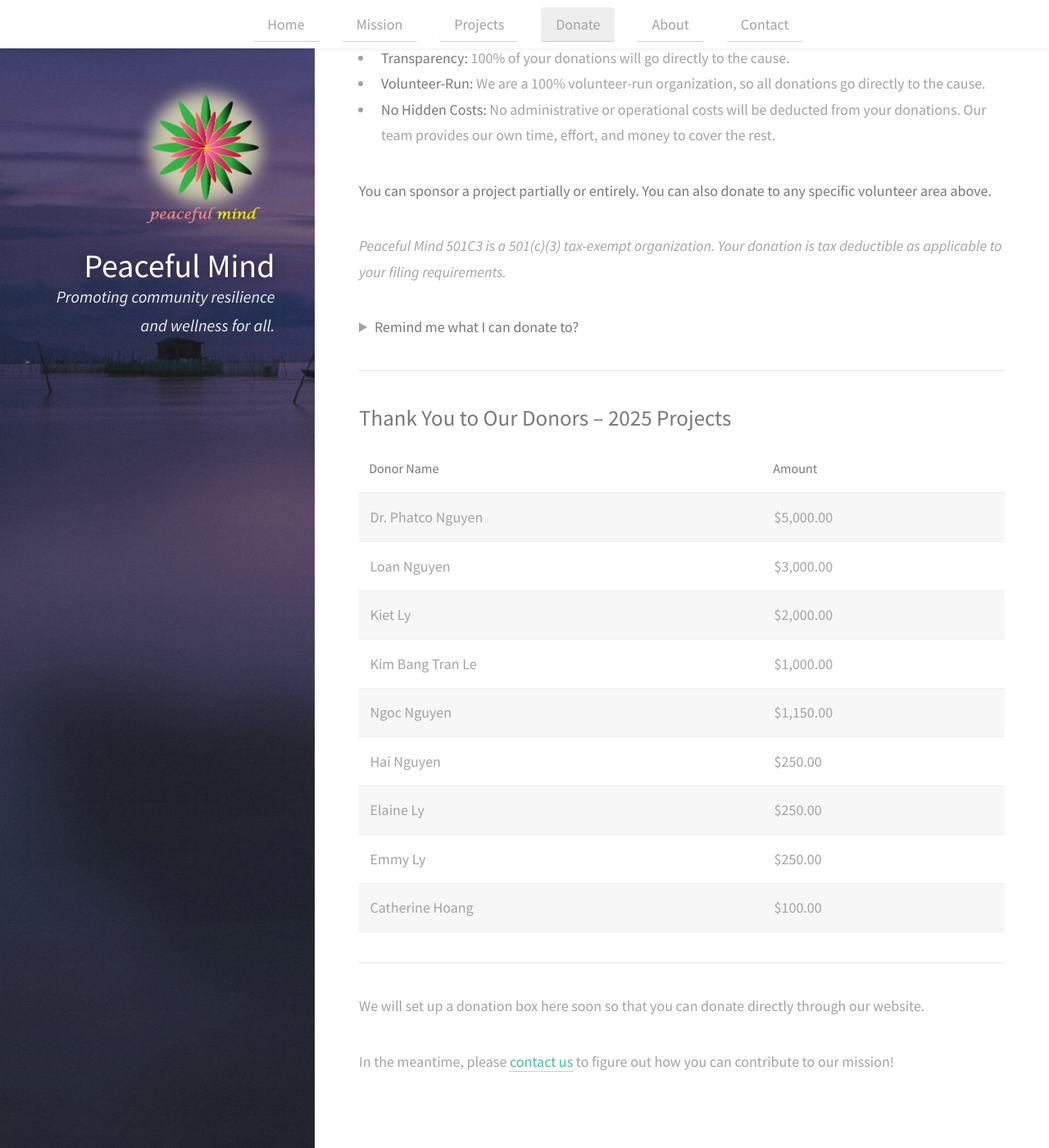
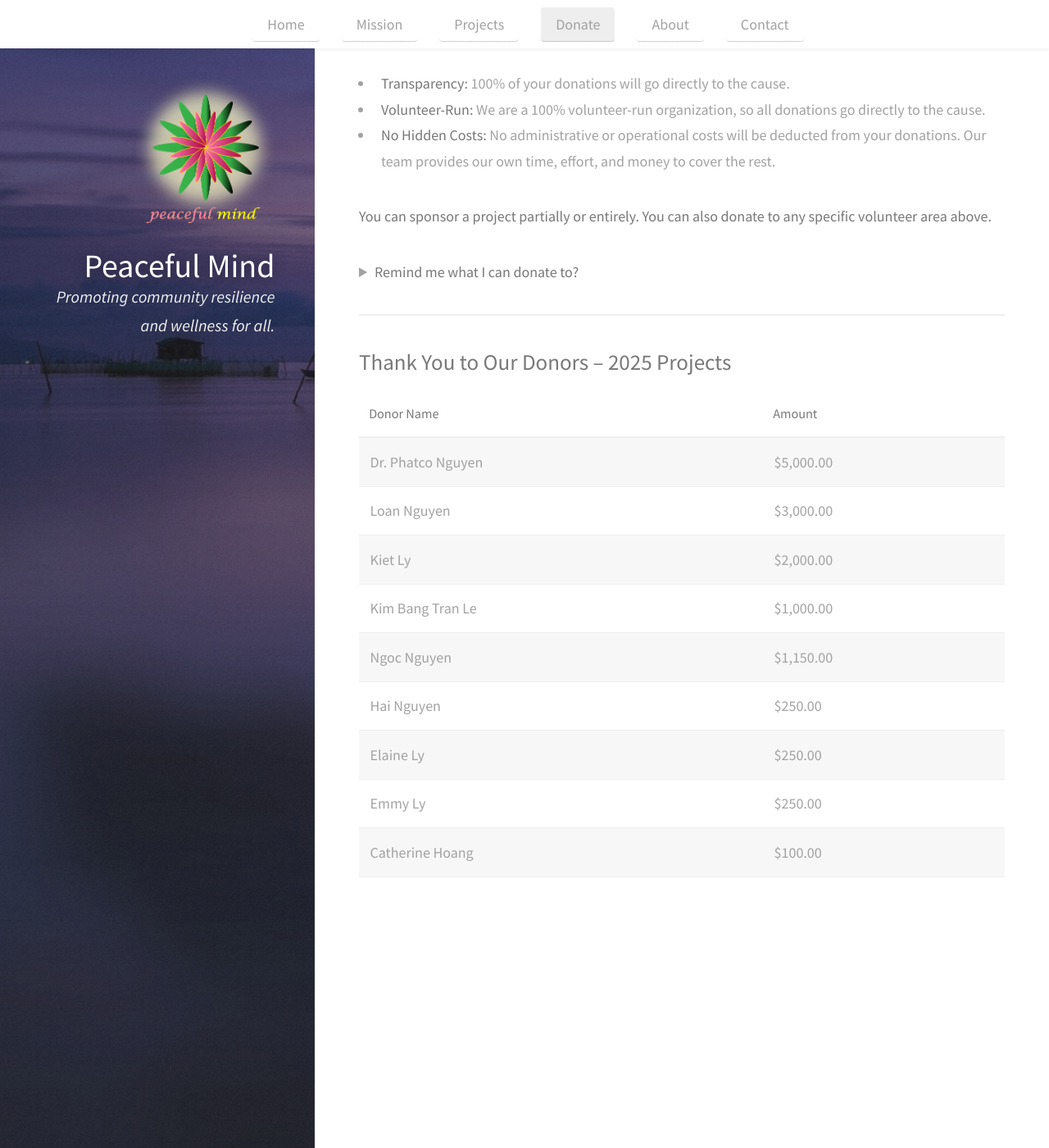
Before and after one commit to peacefulcenter/peacefulcenter.github.io, a Jekyll site: the page built from pages/donate.md, in a window 1280 px wide and 1400 px high, scrolled down 559 px. Shown: the whole window at 82% size. Built offline with Jekyll 4.4.1, drawn with Linux system fonts in a browser that asks for light colours; our own code applies the rules of GitHub Pages for plain Markdown files; some of the changed text lies outside the part shown.

Commit message:
text changes

```diff
--- a/index.html
+++ b/index.html
@@ -9,7 +9,6 @@ layout: default
   <p>{{ site.description }}</p>
   <p><strong>We warmly encourage you to learn more about us!</strong></p>
   <ul class="actions">
-    <li><a href="{{ site.baseurl }}/about/" class="button">About our team</a></li>
     <li><a href="#featured" class="button scrolly">Our initiatives</a></li>
     <li><a href="{{ site.baseurl }}/donate/" class="button">Donate today</a></li>
   </ul>
@@ -18,7 +17,7 @@ layout: default
 <!-- Two -->
 <section id="featured">
   <h2>Volunteer Areas</h2>
-  <p>Explore our motives by clicking on the cards below and find out how you can help.</p>
+  <p>Explore our motives by clicking on each image below:</p>
   <div class="row">
       {% for each in site.featured-cards %}
         <article class="6u 12u$(xsmall) work-item">
--- a/pages/donate.md
+++ b/pages/donate.md
@@ -17,10 +18,6 @@ permalink: /:basename/
   </ul>
   <p><strong>You can sponsor a project partially or entirely. You can also donate to any specific volunteer area above.</strong></p>
 </section>
-
-
-_Peaceful Mind 501C3 is a 501(c)(3) tax-exempt organization. Your donation is tax deductible as applicable to your filing requirements._
-
 
 <details>
   <summary><strong>Remind me what I can donate to?</strong></summary>
@@ -92,9 +89,3 @@ _Peaceful Mind 501C3 is a 501(c)(3) tax-exempt organization. Your donation is ta
 | Elaine Ly              | $250.00      |
 | Emmy Ly                | $250.00      |
 | Catherine Hoang        | $100.00      |
-
----
-
-We will set up a donation box here soon so that you can donate directly through our website.
-
-In the meantime, please [contact us]({{ site.baseurl }}/contact/) to figure out how you can contribute to our mission!
```
Also changed, not shown: other parts of pages/donate.md (+1 -0 lines).
